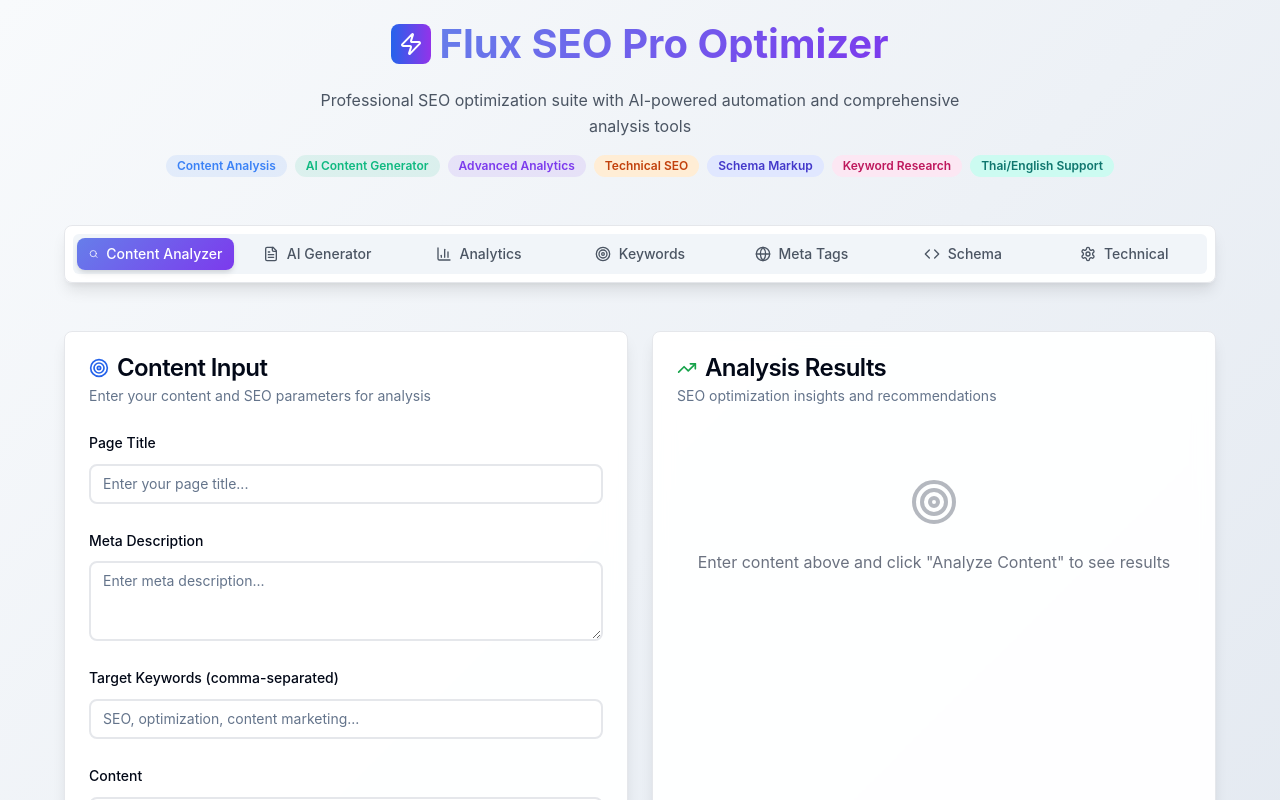
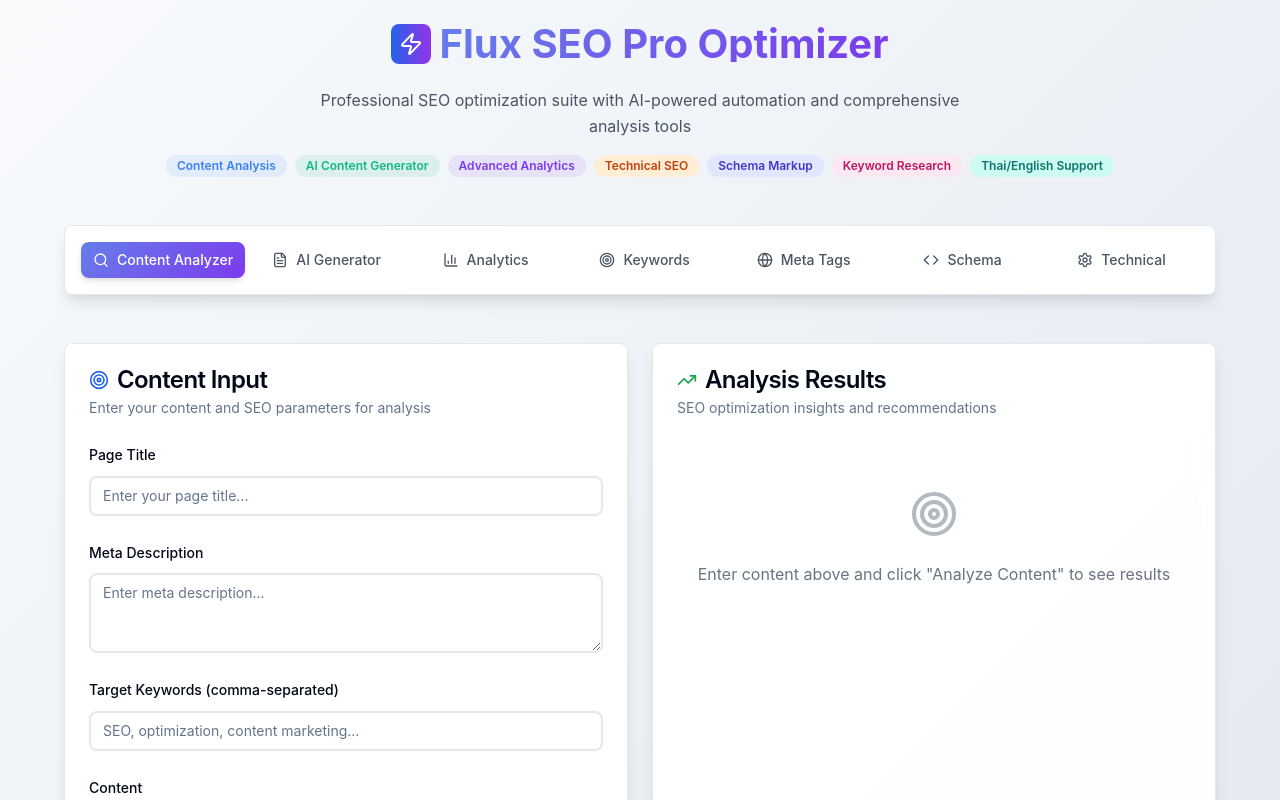
Before and after one commit to khiwniti/flux-seo-scribe-craft, a React (Vite) app: page / in a window 1280 px wide. Shown: the top 800 px of the page. Built offline with nearby package versions, Linux system fonts and the light colour scheme.

Commit message:
Fix: Ensure child elements are included and no overlap
Ensured that child elements are correctly rendered and that there is no overlap with other development components.

```diff
--- a/src/components/SEODashboard.tsx
+++ b/src/components/SEODashboard.tsx
@@ -43,39 +43,60 @@ const SEODashboard = () => {
 
         {/* Main Dashboard */}
         <Tabs value={activeTab} onValueChange={setActiveTab} className="w-full">
-          <div className="mb-8 bg-white/50 backdrop-blur-sm p-2 rounded-lg">
-            <TabsList className="grid grid-cols-2 lg:grid-cols-7 w-full gap-1">
-              <TabsTrigger value="analyzer" className="flex items-center gap-2 text-sm">
+          <div className="mb-8 bg-white/70 backdrop-blur-sm p-3 rounded-lg shadow-lg border border-white/20">
+            <TabsList className="grid w-full h-auto bg-transparent p-1 gap-1" style={{ gridTemplateColumns: 'repeat(7, 1fr)' }}>
+              <TabsTrigger
+                value="analyzer"
+                className="flex items-center justify-center gap-2 text-sm px-3 py-2 data-[state=active]:bg-gradient-to-r data-[state=active]:from-blue-600 data-[state=active]:to-purple-600 data-[state=active]:text-white rounded-md transition-all duration-200"
+              >
                 <Search className="h-4 w-4" />
                 <span className="hidden sm:inline">Content Analyzer</span>
                 <span className="sm:hidden">Analyzer</span>
               </TabsTrigger>
-              <TabsTrigger value="generator" className="flex items-center gap-2 text-sm">
+              <TabsTrigger
+                value="generator"
+                className="flex items-center justify-center gap-2 text-sm px-3 py-2 data-[state=active]:bg-gradient-to-r data-[state=active]:from-blue-600 data-[state=active]:to-purple-600 data-[state=active]:text-white rounded-md transition-all duration-200"
+              >
                 <FileText className="h-4 w-4" />
                 <span className="hidden sm:inline">AI Generator</span>
                 <span className="sm:hidden">Generator</span>
               </TabsTrigger>
-              <TabsTrigger value="analytics" className="flex items-center gap-2 text-sm">
+              <TabsTrigger
+                value="analytics"
+                className="flex items-center justify-center gap-2 text-sm px-3 py-2 data-[state=active]:bg-gradient-to-r data-[state=active]:from-blue-600 data-[state=active]:to-purple-600 data-[state=active]:text-white rounded-md transition-all duration-200"
+              >
                 <BarChart3 className="h-4 w-4" />
                 <span className="hidden sm:inline">Analytics</span>
                 <span className="sm:hidden">Analytics</span>
               </TabsTrigger>
-              <TabsTrigger value="keywords" className="flex items-center gap-2 text-sm">
+              <TabsTrigger
+                value="keywords"
+                className="flex items-center justify-center gap-2 text-sm px-3 py-2 data-[state=active]:bg-gradient-to-r data-[state=active]:from-blue-600 data-[state=active]:to-purple-600 data-[state=active]:text-white rounded-md transition-all duration-200"
+              >
                 <Target className="h-4 w-4" />
                 <span className="hidden sm:inline">Keywords</span>
                 <span className="sm:hidden">Keywords</span>
               </TabsTrigger>
-              <TabsTrigger value="meta" className="flex items-center gap-2 text-sm">
+              <TabsTrigger
+                value="meta"
+                className="flex items-center justify-center gap-2 text-sm px-3 py-2 data-[state=active]:bg-gradient-to-r data-[state=active]:from-blue-600 data-[state=active]:to-purple-600 data-[state=active]:text-white rounded-md transition-all duration-200"
+              >
                 <Globe className="h-4 w-4" />
                 <span className="hidden sm:inline">Meta Tags</span>
                 <span className="sm:hidden">Meta</span>
               </TabsTrigger>
-              <TabsTrigger value="schema" className="flex items-center gap-2 text-sm">
+              <TabsTrigger
+                value="schema"
+                className="flex items-center justify-center gap-2 text-sm px-3 py-2 data-[state=active]:bg-gradient-to-r data-[state=active]:from-blue-600 data-[state=active]:to-purple-600 data-[state=active]:text-white rounded-md transition-all duration-200"
+              >
                 <Code className="h-4 w-4" />
                 <span className="hidden sm:inline">Schema</span>
                 <span className="sm:hidden">Schema</span>
               </TabsTrigger>
-              <TabsTrigger value="technical" className="flex items-center gap-2 text-sm">
+              <TabsTrigger
+                value="technical"
+                className="flex items-center justify-center gap-2 text-sm px-3 py-2 data-[state=active]:bg-gradient-to-r data-[state=active]:from-blue-600 data-[state=active]:to-purple-600 data-[state=active]:text-white rounded-md transition-all duration-200"
+              >
                 <Settings className="h-4 w-4" />
                 <span className="hidden sm:inline">Technical</span>
                 <span className="sm:hidden">Tech</span>
@@ -83,33 +104,35 @@ const SEODashboard = () => {
             </TabsList>
           </div>
 
-          <TabsContent value="analyzer" className="space-y-6">
+          <div className="space-y-6">
+            <TabsContent value="analyzer" className="mt-0">
               <ContentAnalyzer />
             </TabsContent>
 
-          <TabsContent value="generator" className="space-y-6">
+            <TabsContent value="generator" className="mt-0">
               <IntegratedContentGenerator />
             </TabsContent>
 
-          <TabsContent value="analytics" className="space-y-6">
+            <TabsContent value="analytics" className="mt-0">
               <AdvancedSEOAnalytics />
             </TabsContent>
 
-          <TabsContent value="keywords" className="space-y-6">
+            <TabsContent value="keywords" className="mt-0">
               <SmartKeywordResearch />
             </TabsContent>
 
-          <TabsContent value="meta" className="space-y-6">
+            <TabsContent value="meta" className="mt-0">
               <MetaTagsManager />
             </TabsContent>
 
-          <TabsContent value="schema" className="space-y-6">
+            <TabsContent value="schema" className="mt-0">
               <SchemaMarkupGenerator />
             </TabsContent>
 
-          <TabsContent value="technical" className="space-y-6">
+            <TabsContent value="technical" className="mt-0">
               <TechnicalSEOAudit />
             </TabsContent>
+          </div>
         </Tabs>
       </div>
     </div>
```
Lines whose indentation alone changed are shown as unchanged.
